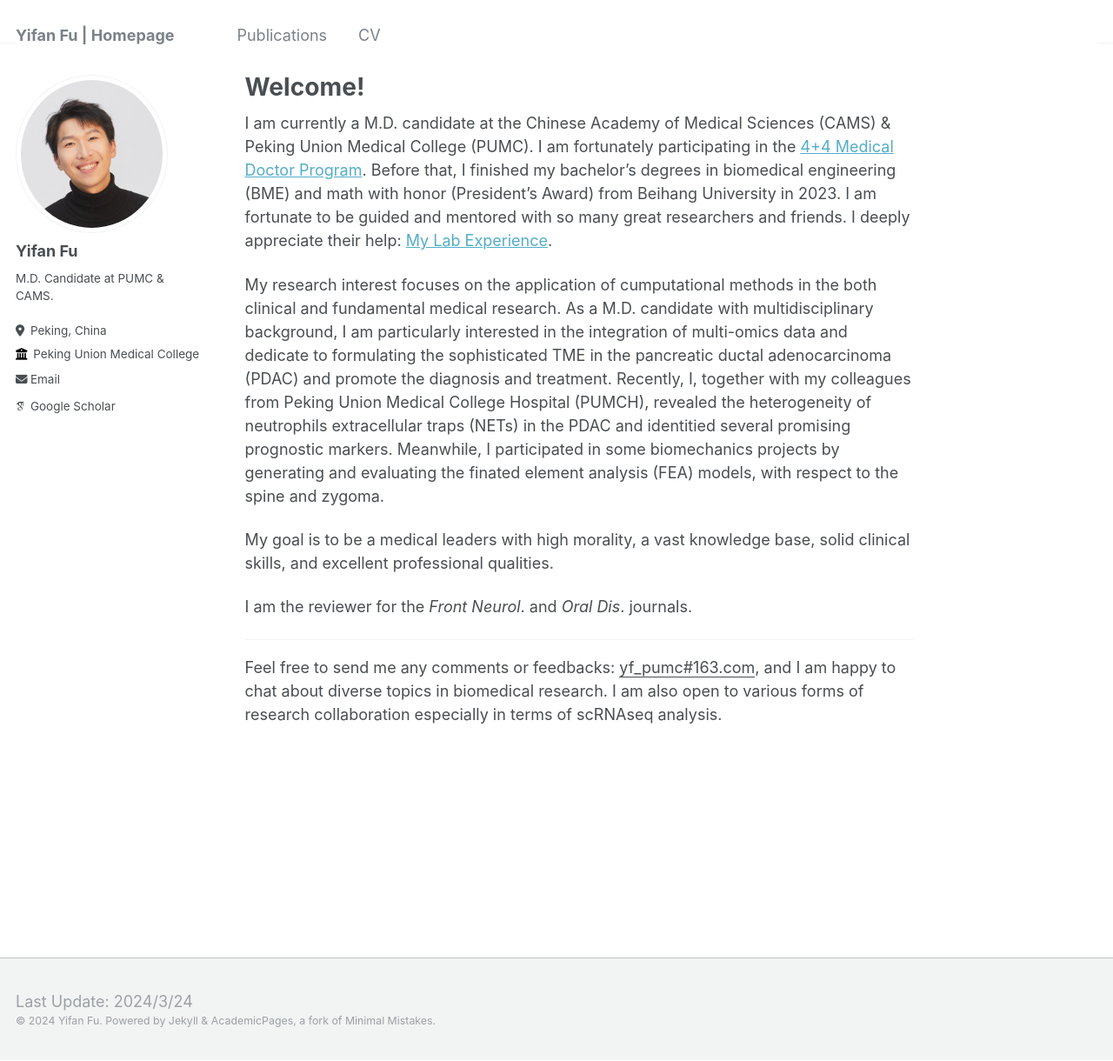
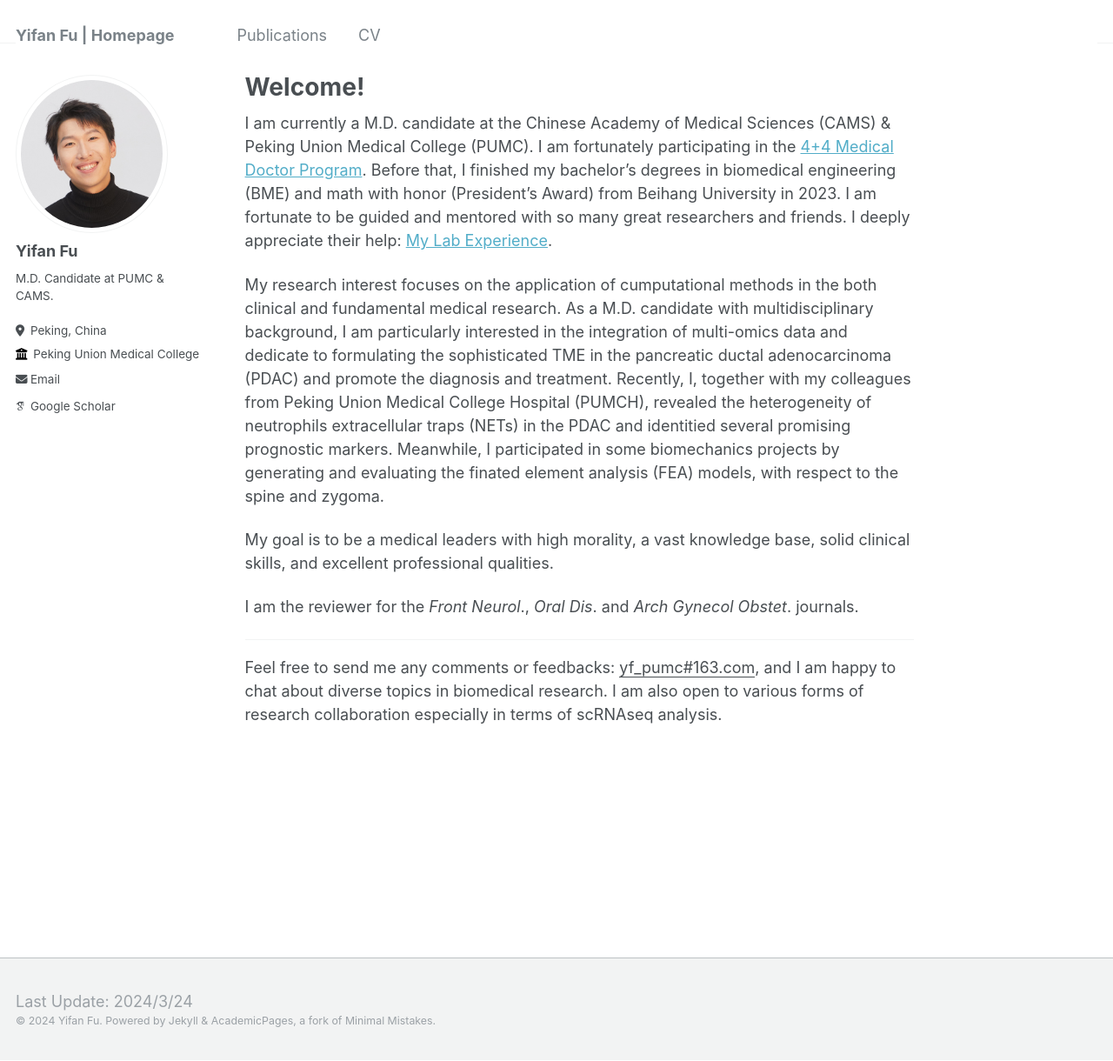
Before and after one commit to yifanfu01/yifanfu01.github.io, a Jekyll site: the page built from _pages/about.md, in a window 1280 px wide and 1220 px high. Shown: the whole window at 87% size. Built offline with Jekyll 4.4.1, drawn with Linux system fonts in a browser that asks for light colours; some web fonts are replaced.

Commit message:
Update about.md

```diff
--- a/_pages/about.md
+++ b/_pages/about.md
@@ -14,7 +14,7 @@ My research interest focuses on the application of cumputational methods in the
 
 My goal is to be a medical leaders with high morality, a vast knowledge base, solid clinical skills, and excellent professional qualities.
 
-I am the reviewer for the _Front Neurol_. and _Oral Dis_. journals.
+I am the reviewer for the _Front Neurol_., _Oral Dis_. and _Arch Gynecol Obstet_. journals.
 
 
 ----
```
